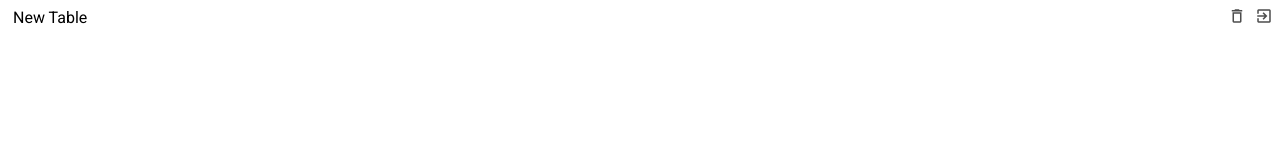
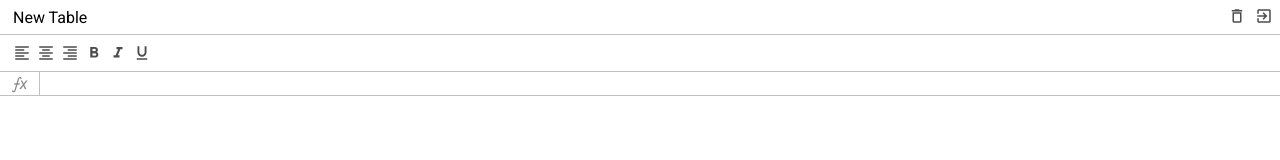
Before and after one commit to BertFrontEnd/excel-course, a website built with webpack: page src/index.html in a window 1280 px wide. Built offline with nearby package versions, Linux system fonts and the light colour scheme.

Commit message:
feat: ad style of toolbar and formula

```diff
--- a/src/assets/sass/abstract/_mixin.scss
+++ b/src/assets/sass/abstract/_mixin.scss
@@ -6,6 +6,7 @@
   text-align: center;
   line-height: 3.4rem;
   color: rgba(0, 0, 0, 0.7);
+  user-select: none;
 
   span {
     font-size: 1.8rem;
--- a/src/assets/sass/abstract/_variable.scss
+++ b/src/assets/sass/abstract/_variable.scss
@@ -1,3 +1,6 @@
 $header-height: 34px;
+$toolbar-height: 38px;
+$formula-height: 24px;
+$info-cell-width: 40px;
 $border-color-normal: #c0c0c0;
 $border-color-focus: #1a73e8;
--- a/src/assets/sass/base/_base.scss
+++ b/src/assets/sass/base/_base.scss
@@ -5,4 +5,5 @@ html {
 body {
   font-family: 'Roboto', sans-serif;
   font-size: 1.2rem;
+  color: #888888;
 }
--- a/src/assets/sass/component/_formula.scss
+++ b/src/assets/sass/component/_formula.scss
@@ -1,2 +1,28 @@
 .excel__formula {
+  position: absolute;
+  top: $header-height + $toolbar-height;
+  left: 0;
+  right: 0;
+  display: flex;
+  align-items: center;
+  height: $formula-height;
+  border-bottom: 1px solid $border-color-normal;
+
+  .info {
+    min-width: $info-cell-width;
+    font-size: 1.6rem;
+    font-style: italic;
+    text-align: center;
+    border-right: 1px solid $border-color-normal;
+  }
+
+  .input {
+    padding: 4px;
+    width: 100%;
+    height: 100%;
+    font-style: 1.2rem;
+    line-height: 1.6rem;
+    color: #000000;
+    outline: none;
+  }
 }
--- a/src/assets/sass/component/_toolbar.scss
+++ b/src/assets/sass/component/_toolbar.scss
@@ -1,2 +1,15 @@
-.excel__formula {
+.excel__toolbar {
+  position: absolute;
+  top: $header-height;
+  left: 0;
+  right: 0;
+  display: flex;
+  padding: 6px 10px;
+  height: $toolbar-height;
+  border-top: 1px solid $border-color-normal;
+  border-bottom: 1px solid $border-color-normal;
+
+  .button {
+    @include button();
+  }
 }
--- a/src/index.html
+++ b/src/index.html
@@ -9,7 +9,7 @@
       href="https://fonts.googleapis.com/icon?family=Material+Icons"
       rel="stylesheet"
     />
-    <title>Course for Senior Frontend Developer</title>
+    <title>Excel App</title>
   </head>
   <body>
     <div id="app" class="continer"></div>
@@ -19,17 +19,44 @@
         <input type="text" class="input" value="New Table" />
         <div>
           <div class="button">
-            <span class="material-icons"> delete_outline </span>
+            <span class="material-icons">delete_outline</span>
           </div>
           <div class="button">
-            <span class="material-icons"> exit_to_app </span>
+            <span class="material-icons">exit_to_app</span>
           </div>
         </div>
       </section>
 
-      <section class="excel__toolbar"></section>
+      <section class="excel__toolbar">
+        <div class="button">
+          <span class="material-icons">format_align_left</span>
+        </div>
 
-      <section class="excel__formula"></section>
+        <div class="button">
+          <span class="material-icons">format_align_center</span>
+        </div>
+
+        <div class="button">
+          <span class="material-icons">format_align_right</span>
+        </div>
+
+        <div class="button">
+          <span class="material-icons">format_bold</span>
+        </div>
+
+        <div class="button">
+          <span class="material-icons">format_italic</span>
+        </div>
+
+        <div class="button">
+          <span class="material-icons">format_underlined</span>
+        </div>
+      </section>
+
+      <section class="excel__formula">
+        <div class="info">⨍x</div>
+        <div class="input" contenteditable spellcheck="false"></div>
+      </section>
 
       <section class="excel__table"></section>
     </div>
```
Also changed, not shown: dist/index.html, 4 other files.
